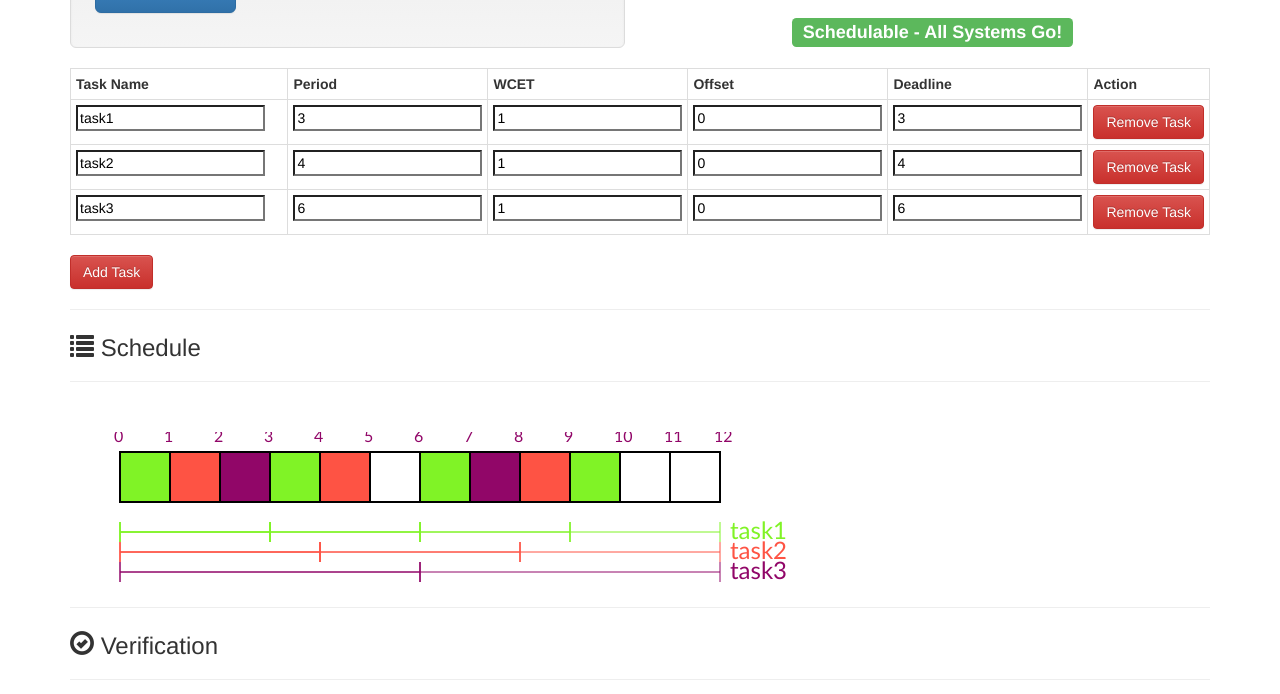
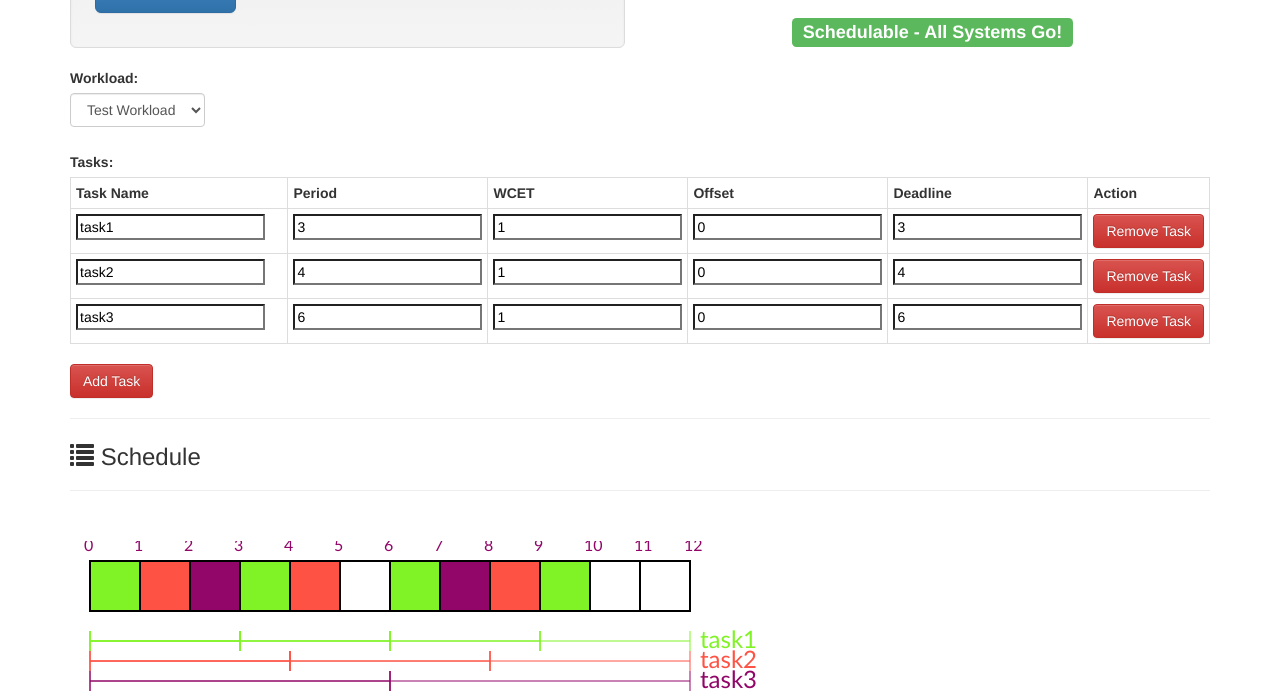
Before and after one commit to kevinpeterson/static-scheduling-tool, a plain HTML site: page index.html in a window 1280 px wide. Shown: the part 258-952 px from the top of the page. Drawn offline with nearby package versions, Linux system fonts and the light colour scheme.

Commit message:
Added selectbox for workloads.

```diff
--- a/css/main.css
+++ b/css/main.css
@@ -16,6 +16,11 @@ input.ng-invalid {
     margin-top: 50px;
 }
 
-.testCase{
+.testCase {
     font-size: 12pt;
 }
+
+#workloadSelect {
+    width: auto;
+    margin-bottom: 25px;
+}
--- a/index.html
+++ b/index.html
@@ -67,10 +67,14 @@
         </div>
 
         <div>
+
             <form name="workloadForm" novalidate>
 
-                <!-- table -->
-                <table class="table table-bordered table-hover table-condensed">
+                <label for="workloadSelect">Workload:</label>
+                <select id="workloadSelect" class="form-control" ng-model="workload" ng-options="w.name for w in workloads"></select>
+
+                <label for="taskTable">Tasks:</label>
+                <table id="taskTable" class="table table-bordered table-hover table-condensed">
                     <tr style="font-weight: bold">
                         <td style="width:40%">Task Name</td>
                         <td style="width:10%">Period</td>
@@ -204,6 +208,7 @@
         <script src="js/non-preemptive-static-scheduler.js"></script>
         <script src="js/schedule-checker.js"></script>
         <script src="js/schedule-render.js"></script>
+        <script src="js/workloads.js"></script>
         <script src="js/controller.js"></script>
         <script src="js/main.js"></script>
 
--- a/js/controller.js
+++ b/js/controller.js
@@ -3,11 +3,14 @@ var app = angular.module("app", ['ui.validate', 'ngJustGage']);
 app.run();
 
 app.controller('Ctrl', function($scope, $filter, $q, $http) {
-    $scope.tasks = [
-        {id: 0, name: 'task1', period: 3, WCET: 1, offset: 0, deadline: 3},
-        {id: 1, name: 'task2', period: 4, WCET: 1, offset: 0, deadline: 4},
-        {id: 2, name: 'task3', period: 6, WCET: 1, offset: 0, deadline: 6}
-    ];
+    $scope.workloads = workloads;
+    $scope.workload = workloads[0];
+
+    $scope.tasks = $scope.workload.tasks;
+
+    $scope.$watch('workload', function(){
+        $scope.tasks = $scope.workload.tasks;
+    }, true);
 
     $scope.$watch('tasks', function(){
         $scope.schedule();
--- a/js/schedule-render.js
+++ b/js/schedule-render.js
@@ -14,7 +14,7 @@ function render_schedule(schedule) {
         canvas.width = ideal_canvas_width;
     }
 
-    var x_padding = 50;
+    var x_padding = 20;
     var y_padding = 20;
 
     if (canvas.getContext) {
--- /dev/null
+++ b/js/workloads.js
@@ -0,0 +1,39 @@
+/*
+
+*/
+var workloads = [
+    {
+        name: "Test Workload",
+        tasks: [
+            {id: 0, name: 'task1', period: 3, WCET: 1, offset: 0, deadline: 3},
+            {id: 1, name: 'task2', period: 4, WCET: 1, offset: 0, deadline: 4},
+            {id: 2, name: 'task3', period: 6, WCET: 1, offset: 0, deadline: 6}
+        ]
+    },
+    {
+        name: "Workload 1",
+        tasks: [
+            {id: 0, name: 'task1', period: 10, WCET: 2, offset: 0, deadline: 10},
+            {id: 1, name: 'task2', period: 10, WCET: 2, offset: 0, deadline: 10},
+            {id: 2, name: 'task3', period: 20, WCET: 1, offset: 5, deadline: 20},
+            {id: 3, name: 'task4', period: 20, WCET: 2, offset: 5, deadline: 20},
+            {id: 4, name: 'task5', period: 40, WCET: 2, offset: 5, deadline: 30},
+            {id: 5, name: 'task6', period: 40, WCET: 2, offset: 5, deadline: 30},
+            {id: 6, name: 'task7', period: 80, WCET: 2, offset: 10, deadline: 60},
+            {id: 7, name: 'task8', period: 80, WCET: 2, offset: 10, deadline: 60}
+        ]
+    },
+    {
+        name: "Workload 2",
+        tasks: [
+            {id: 0, name: 'task1', period: 20, WCET: 4, offset: 0, deadline: 15},
+            {id: 1, name: 'task2', period: 20, WCET: 1, offset: 5, deadline: 20},
+            {id: 2, name: 'task3', period: 30, WCET: 2, offset: 5, deadline: 30},
+            {id: 3, name: 'task4', period: 30, WCET: 1, offset: 5, deadline: 30},
+            {id: 4, name: 'task5', period: 50, WCET: 1, offset: 10, deadline: 40},
+            {id: 5, name: 'task6', period: 50, WCET: 1, offset: 10, deadline: 40},
+            {id: 6, name: 'task7', period: 50, WCET: 2, offset: 25, deadline: 50},
+            {id: 7, name: 'task8', period: 50, WCET: 5, offset: 25, deadline: 50}
+        ]
+    }
+]
```
